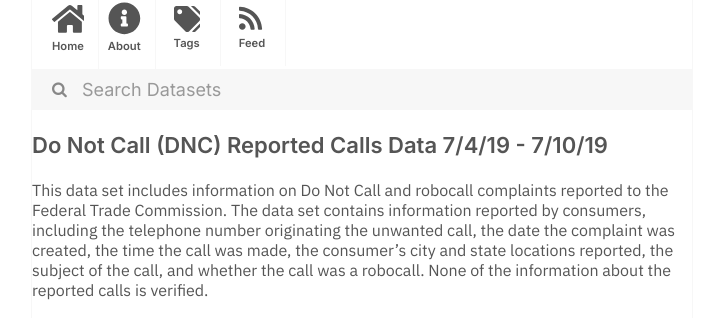
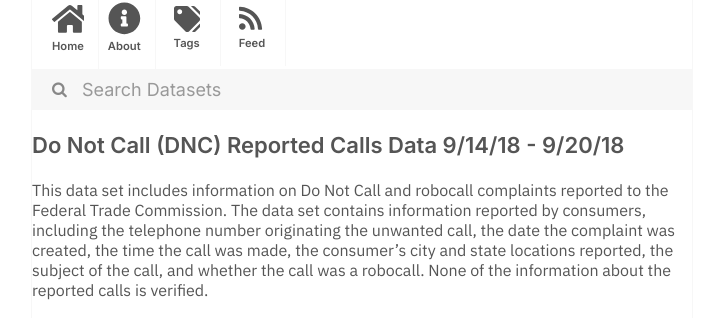
Before and after one commit to dayda-entities/federal-trade-commission, a Jekyll site: the page built from _posts/2020-11-12-do-not-call-dnc-reported-calls.md, in a window 1280 px wide. Shown: the part 216-534 px from the top of the page, without its empty margins (278-1001 px from the left). Built offline with Jekyll 4.4.1, drawn with Linux system fonts in a browser that asks for light colours.

Commit message:
Publish Data

```diff
--- a/_posts/2020-11-12-do-not-call-dnc-reported-calls.md
+++ b/_posts/2020-11-12-do-not-call-dnc-reported-calls.md
@@ -1,7 +1,7 @@
 ---
-title: Do Not Call (DNC) Reported Calls Data 7/4/19 - 7/10/19
-created: '2020-11-12T12:21:01.924626'
-modified: '2020-11-12T12:21:01.924637'
+title: Do Not Call (DNC) Reported Calls Data 9/14/18 - 9/20/18
+created: '2020-11-12T12:20:46.442237'
+modified: '2020-11-12T12:20:46.442249'
 state: active
 type: dataset
 tags:
@@ -12,7 +12,7 @@ tags:
   - Robocalls
 groups: []
 csv_url: >-
-  https://www.ftc.gov/sites/default/files/dnc_complaint_numbers_07-05-19thru07-11-19.csv
+  https://www.ftc.gov/sites/default/files/dnc_complaint_numbers_2018-09-17-21.csv
 json_url: ''
 layout: post
 
```
